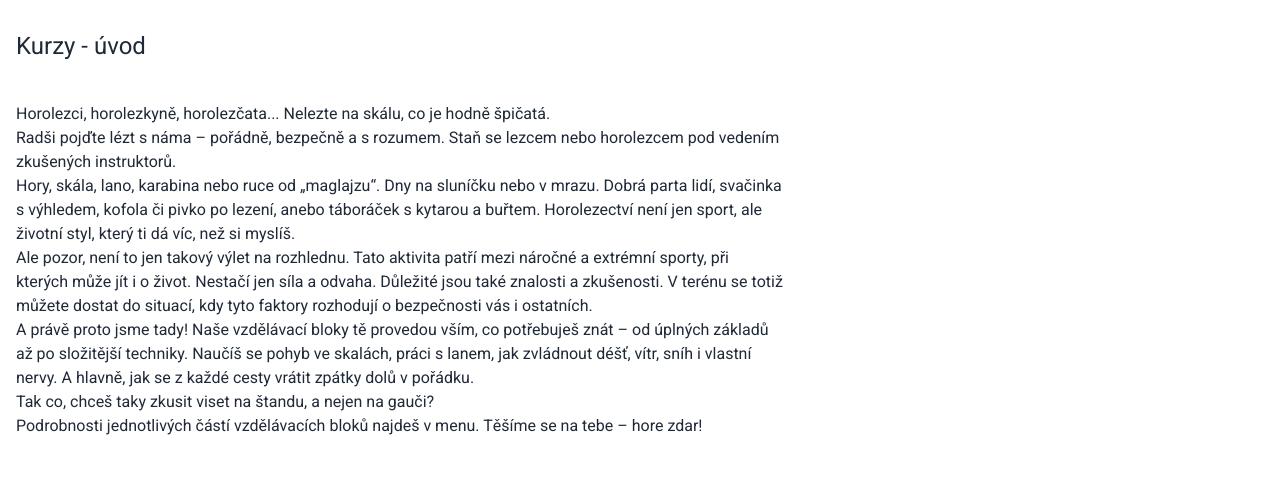
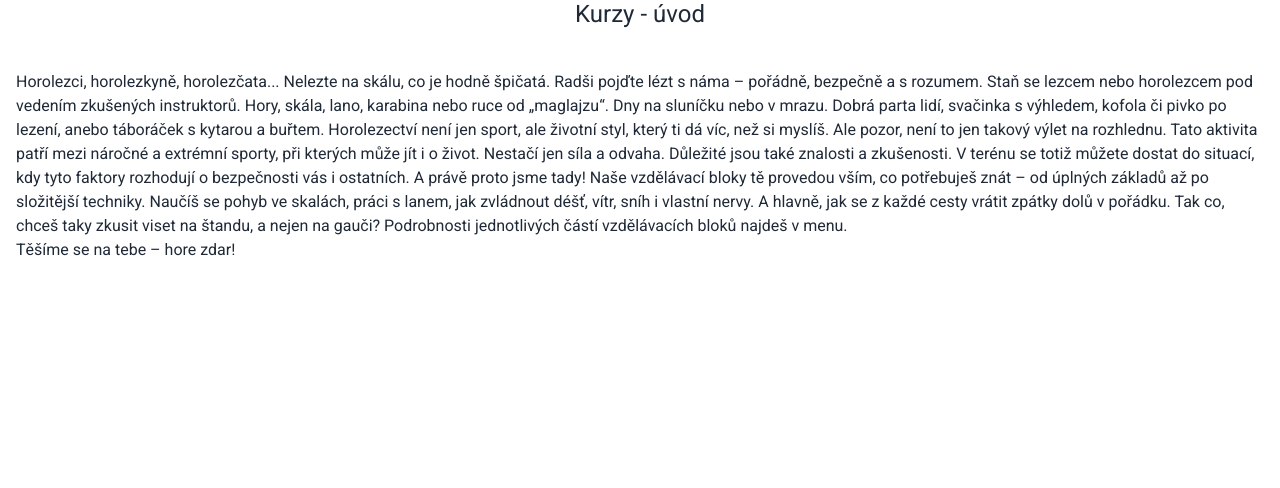
Before and after one commit to RadekM1/KHS-2.0, a Next.js app: page /kurzy in a window 1280 px wide. Shown: the part 162-650 px from the top of the page. Built offline with nearby package versions, Linux system fonts and the light colour scheme; no server answers.

Commit message:
feat: ready to tests

```diff
--- a/src/app/(others)/kurzy/page.tsx
+++ b/src/app/(others)/kurzy/page.tsx
@@ -21,44 +21,32 @@ export const metadata: Metadata = {
 
 export default function Page() {
   return (
-    <section className="w-full flex min-h-screen flex-col text-gray-800 dark:text-white items-start text-start px-4 py-8">
+    <section className="w-full flex min-h-screen flex-col text-gray-800 dark:text-white items-center text-center">
       <h1 className="items-center my-4 pb-6 flex flex-nowrap flex-row text-2xl">
         Kurzy - úvod
       </h1>
-      <article className="prose prose-gray dark:prose-invert max-w-3xl text-start">
-        <p>
+      <article className="prose prose-gray dark:prose-invert w-full px-4 overflow-hidden text-start dark:border-b-gray-700">
+        <p className="w-full">
           Horolezci, horolezkyně, horolezčata... Nelezte na skálu, co je hodně
-          špičatá.
-        </p>
-        <p>
-          Radši pojďte lézt s náma – pořádně, bezpečně a s rozumem. Staň se
-          lezcem nebo horolezcem pod vedením zkušených instruktorů.
-        </p>
-        <p>
+          špičatá. Radši pojďte lézt s náma – pořádně, bezpečně a s rozumem.
+          Staň se lezcem nebo horolezcem pod vedením zkušených instruktorů.
           Hory, skála, lano, karabina nebo ruce od „maglajzu“. Dny na sluníčku
           nebo v mrazu. Dobrá parta lidí, svačinka s výhledem, kofola či pivko
           po lezení, anebo táboráček s kytarou a buřtem. Horolezectví není jen
-          sport, ale životní styl, který ti dá víc, než si myslíš.
+          sport, ale životní styl, který ti dá víc, než si myslíš. Ale pozor,
+          není to jen takový výlet na rozhlednu. Tato aktivita patří mezi
+          náročné a extrémní sporty, při kterých může jít i o život. Nestačí jen
+          síla a odvaha. Důležité jsou také znalosti a zkušenosti. V terénu se
+          totiž můžete dostat do situací, kdy tyto faktory rozhodují o
+          bezpečnosti vás i ostatních. A právě proto jsme tady! Naše vzdělávací
+          bloky tě provedou vším, co potřebuješ znát – od úplných základů až po
+          složitější techniky. Naučíš se pohyb ve skalách, práci s lanem, jak
+          zvládnout déšť, vítr, sníh i vlastní nervy. A hlavně, jak se z každé
+          cesty vrátit zpátky dolů v pořádku. Tak co, chceš taky zkusit viset na
+          štandu, a nejen na gauči? Podrobnosti jednotlivých částí vzdělávacích
+          bloků najdeš v menu.
         </p>
-        <p>
-          Ale pozor, není to jen takový výlet na rozhlednu. Tato aktivita patří
-          mezi náročné a extrémní sporty, při kterých může jít i o život.
-          Nestačí jen síla a odvaha. Důležité jsou také znalosti a zkušenosti. V
-          terénu se totiž můžete dostat do situací, kdy tyto faktory rozhodují o
-          bezpečnosti vás i ostatních.
-        </p>
-        <p>
-          A právě proto jsme tady! Naše vzdělávací bloky tě provedou vším, co
-          potřebuješ znát – od úplných základů až po složitější techniky. Naučíš
-          se pohyb ve skalách, práci s lanem, jak zvládnout déšť, vítr, sníh i
-          vlastní nervy. A hlavně, jak se z každé cesty vrátit zpátky dolů v
-          pořádku.
-        </p>
-        <p>Tak co, chceš taky zkusit viset na štandu, a nejen na gauči?</p>
-        <p>
-          Podrobnosti jednotlivých částí vzdělávacích bloků najdeš v menu.
-          Těšíme se na tebe – hore zdar!
-        </p>
+        <p>Těšíme se na tebe – hore zdar!</p>
       </article>
     </section>
   );
```
